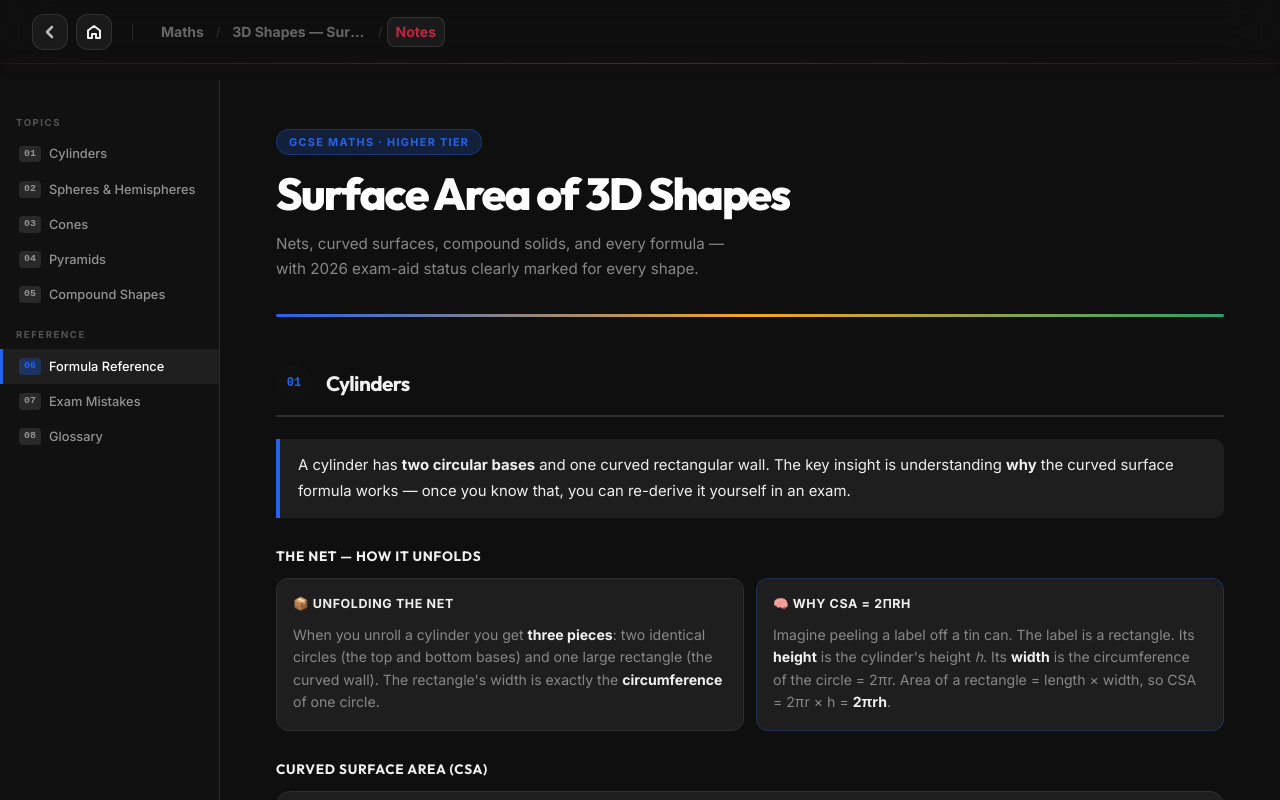
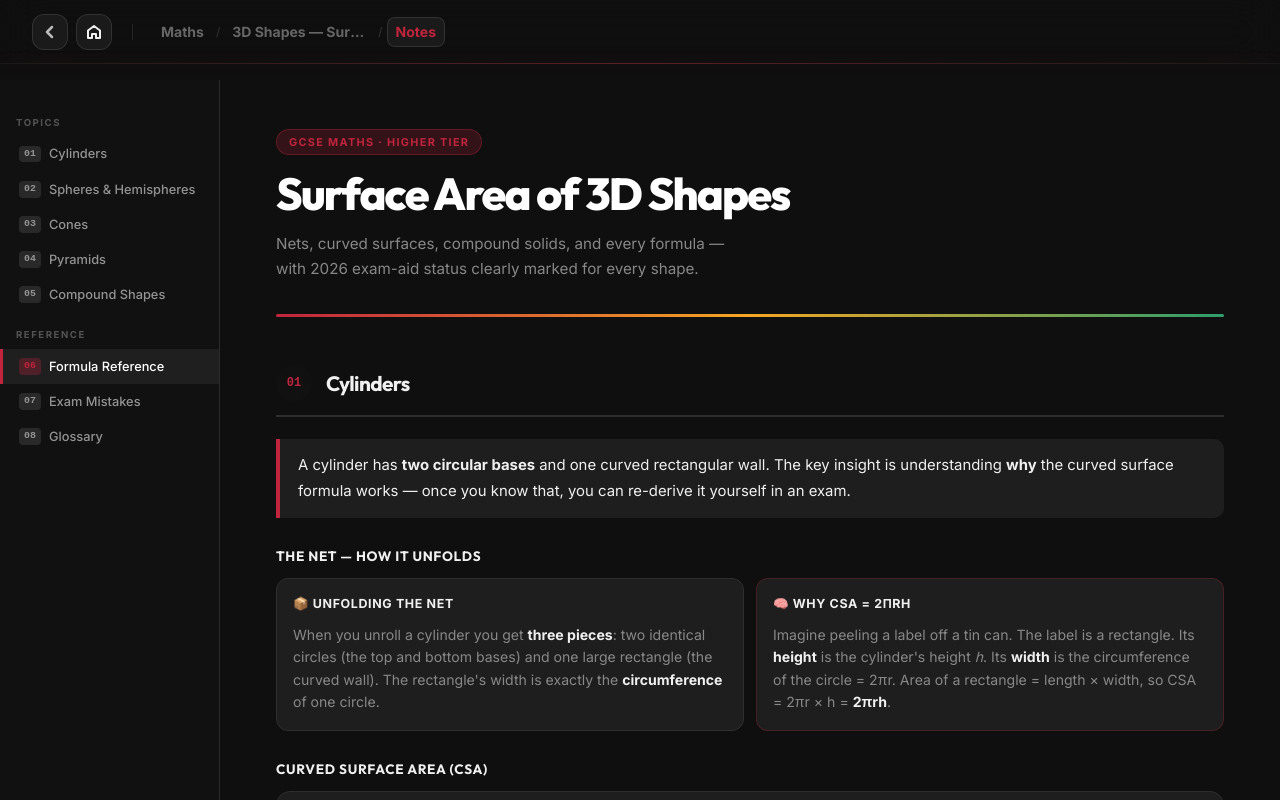
Before and after one commit to jeff43219/ProperWebsiteForHubThing, a React (Vite) app: page /maths/3d-shapes-surface-area/notes in a window 1280 px wide. Shown: the top 800 px of the page. Built offline with nearby package versions, Linux system fonts and the light colour scheme.

Commit message:
Changed colour from blue to red

```diff
--- a/src/pages/maths/3d-shapes-surface-area/Notes.jsx
+++ b/src/pages/maths/3d-shapes-surface-area/Notes.jsx
@@ -20,7 +20,7 @@ export default function Notes() {
       tag="GCSE Maths · Higher Tier"
       title="Surface Area of 3D Shapes"
       subtitle="Nets, curved surfaces, compound solids, and every formula — with 2026 exam-aid status clearly marked for every shape."
-      accent="#2563eb"
+      accent="#c0253d"
       topics={TOPICS}
       reference={REFERENCE}
     >
```
